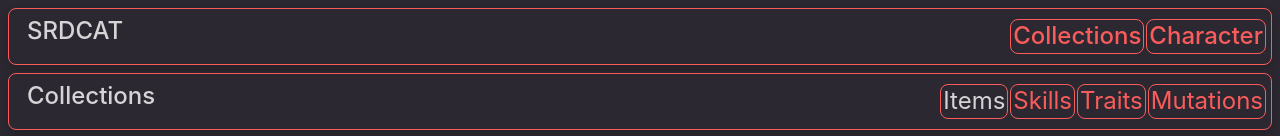
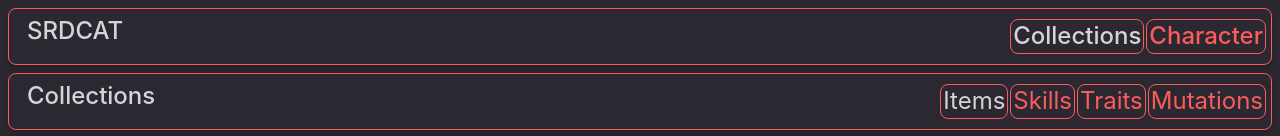
Before and after one commit to MatthewBozin/SRDCAT, a React (Create React App) app: page / in a window 1280 px wide. Shown: the top 136 px of the page. Built offline with nearby package versions, Linux system fonts and the light colour scheme.

Commit message:
navmaster now shows different color depending on which link is routed

```diff
--- a/src/App.css
+++ b/src/App.css
@@ -9,6 +9,11 @@ body {
 a,
 button,
 .button:hover {
+  text-decoration: none;
+  color: #d5d4d6;
+}
+
+.button2:hover {
   text-decoration: none;
   color: #d5d4d6;
 }
--- a/src/App.js
+++ b/src/App.js
@@ -41,11 +41,12 @@ function App() {
       <Context.Provider value={[context, setContext]}>
         <Character.Provider value={[character, setCharacter]}>
           <Router>
-            <NavMaster />
             <Route exact path="/">
+              <NavMaster />
               <Collections />
             </Route>
             <Route path="/character">
+              <NavMaster />
               <CharSheet />
             </Route>
           </Router>
--- a/src/navigation/Linklet.js
+++ b/src/navigation/Linklet.js
@@ -1,9 +1,27 @@
-import React from "react";
+import React, { useContext } from "react";
+import Context from "../data/context.js";
 import { Link } from "react-router-dom";
 
 const Linklet = (props) => {
+  const [context, setContext] = useContext(Context);
+
   return (
-    <Link className="button bordered padded right" to={props.link}>
+    <Link
+      className={
+        context.link === props.type
+          ? "button2 bordered padded right"
+          : "button bordered padded right"
+      }
+      onClick={() =>
+        setContext(() => {
+          let newcontext = context;
+          newcontext.link = props.type;
+          let final = JSON.parse(JSON.stringify(newcontext));
+          return final;
+        })
+      }
+      to={props.link}
+    >
       {props.text}
     </Link>
   );
--- a/src/navigation/NavMaster.js
+++ b/src/navigation/NavMaster.js
@@ -18,14 +18,6 @@ const NavMaster = () => {
                 link={navmaster.link}
                 type={navmaster.type}
                 key={index}
-                onClick={() =>
-                  setContext(() => {
-                    let newcontext = context;
-                    newcontext.collections = navmaster.type;
-                    let final = JSON.parse(JSON.stringify(newcontext));
-                    return final;
-                  })
-                }
               />
             );
           })}
--- a/src/navigation/Navlet.js
+++ b/src/navigation/Navlet.js
@@ -4,11 +4,13 @@ import Context from "../data/context.js";
 const Navlet = (props) => {
   const [context, setContext] = useContext(Context);
 
-  const ifContext = () => {
-    if (context.collections === props.navlet.name) {
   return (
     <button
-          className="button2 bordered padded right"
+      className={
+        context.collections === props.navlet.name
+          ? "button2 bordered padded right"
+          : "button bordered padded right"
+      }
       onClick={() =>
         setContext(() => {
           let newcontext = context;
@@ -21,26 +23,6 @@ const Navlet = (props) => {
       {props.navlet.display}
     </button>
   );
-    } else {
-      return (
-        <button
-          className="button bordered padded right"
-          onClick={() =>
-            setContext(() => {
-              let newcontext = context;
-              newcontext.collections = props.navlet.name;
-              let final = JSON.parse(JSON.stringify(newcontext));
-              return final;
-            })
-          }
-        >
-          {props.navlet.display}
-        </button>
-      );
-    }
-  };
-
-  return <span>{ifContext()}</span>;
 };
 
 export default Navlet;
```
Also changed, not shown: 1 other file (tests, documents, lock files or other folders). Lines whose indentation alone changed are shown as unchanged.
